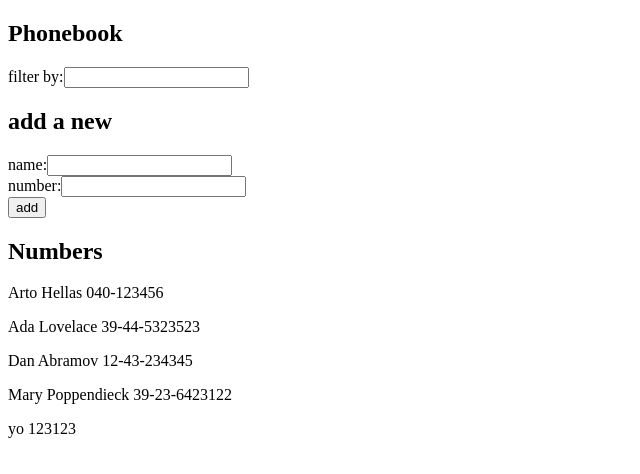
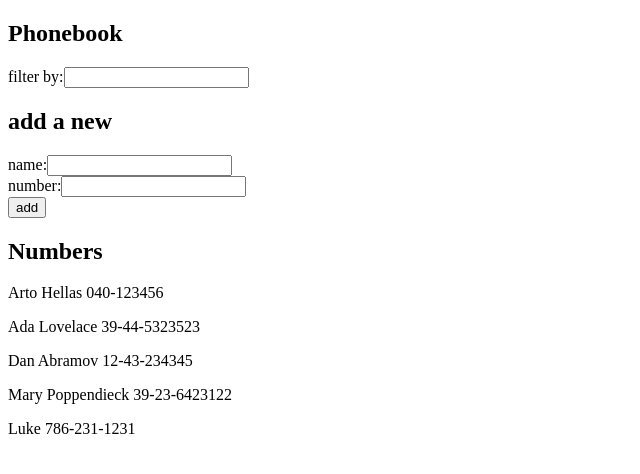
Before and after one commit to vino-dk/full-stack-open, a React (Create React App) app in the folder part2/the-phonebook/: page / in a window 1280 px wide. Shown: the top 474 px of the page, without its empty margins (0-640 px from the left). Built offline with nearby package versions, Linux system fonts and the light colour scheme; data requests are answered from the project's data file; the HTML template or start-up script is replaced by a standard one.

Commit message:
checkpoint 2.16

```diff
--- a/part2/the-phonebook/db.json
+++ b/part2/the-phonebook/db.json
@@ -21,8 +21,8 @@
       "id": 4
     },
     {
-      "name": "yo",
-      "number": "123123",
+      "name": "Luke ",
+      "number": "786-231-1231",
       "id": 5
     }
   ]
--- a/part2/the-phonebook/src/App.js
+++ b/part2/the-phonebook/src/App.js
@@ -1,8 +1,8 @@
 import React, { useState, useEffect } from 'react';
-import axios from 'axios';
 import PersonForm from './components/PersonForm';
 import Filter from './components/Filter';
-import Persons from './components/Persons'
+import Person from './components/Person';
+import noteService from './services/persons';
 
 const App = () => {
   const [persons, setPersons] = useState([])
@@ -11,11 +11,13 @@ const App = () => {
   const [filterName, setFilterName] = useState('')
 
   useEffect(() => {
-    axios
-      .get('http://localhost:3001/persons')
-      .then(response => {
-        console.log('promise fulfilled')
-        setPersons(response.data)
+    noteService
+      .getAll()
+      .then(initialPersons => {
+        setPersons(initialPersons)
+      })
+      .catch(error => {
+        console.log('failed at getAll')
       })
   }, [])
 
@@ -34,8 +36,17 @@ const App = () => {
         name: newName,
         id: persons.length + 1
       }
-      setPersons(persons.concat(personObject))
-      setNewName('')
+      console.log('post request')
+      noteService
+        .create(personObject)
+        .then(returnedPerson => {
+          setPersons(persons.concat(returnedPerson))
+          setNewName('')
+        })
+        .catch(error => {
+          console.log('failed at posting name.')
+        })
+      console.log('post done')
     } else {
       window.alert(`${newName} is already added to phonebook`);
     }
@@ -55,12 +66,18 @@ const App = () => {
         number: newNumber,
         id: persons.length + 1
       }
-      axios.post('http://localhost:3001/persons/', personObject)
-        .then(response => {
-          setPersons(persons.concat(personObject))
+      console.log('post request')
+      noteService
+        .create(personObject)
+        .then(returnedPerson => {
+          setPersons(persons.concat(returnedPerson))
           setNewName('')
           setNewNumber('')
         })
+        .catch(error => {
+          console.log('failed at posting.')
+        })
+      console.log('post done')
     } else {
       window.alert(`${newName} is already added to phonebook`);
     }
@@ -79,8 +96,9 @@ const App = () => {
   const handleFilterOnChange = (event) => {
     console.log(event.target.value)
     setFilterName(event.target.value)
+  }
 
-  }
+
 
   return (
     <div>
@@ -106,7 +124,7 @@ const App = () => {
 
       <h2>Numbers</h2>
 
-      <Persons
+      <Person
         persons={persons}
         filterName={filterName}
       />
--- a/part2/the-phonebook/src/components/Persons.js
+++ b/part2/the-phonebook/src/components/Person.js
@@ -1,6 +1,6 @@
 import React from 'react';
 
-const Persons = ({ persons, filterName }) => {
+const Person = ({ persons, filterName }) => {
     return (
         <div>
             {
@@ -20,4 +20,4 @@ const Persons = ({ persons, filterName }) => {
     )
 }
 
-export default Persons;
+export default Person;
--- /dev/null
+++ b/part2/the-phonebook/src/services/persons.js
@@ -0,0 +1,14 @@
+import axios from 'axios'
+const baseUrl = 'http://localhost:3001/persons'
+
+const getAll = () => {
+    const request = axios.get(baseUrl)
+    return request.then(response => response.data)
+}
+
+const create = personObject => {
+    const request = axios.post(baseUrl, personObject)
+    return request.then(response => response.data)
+}
+
+export default { getAll, create }
```
